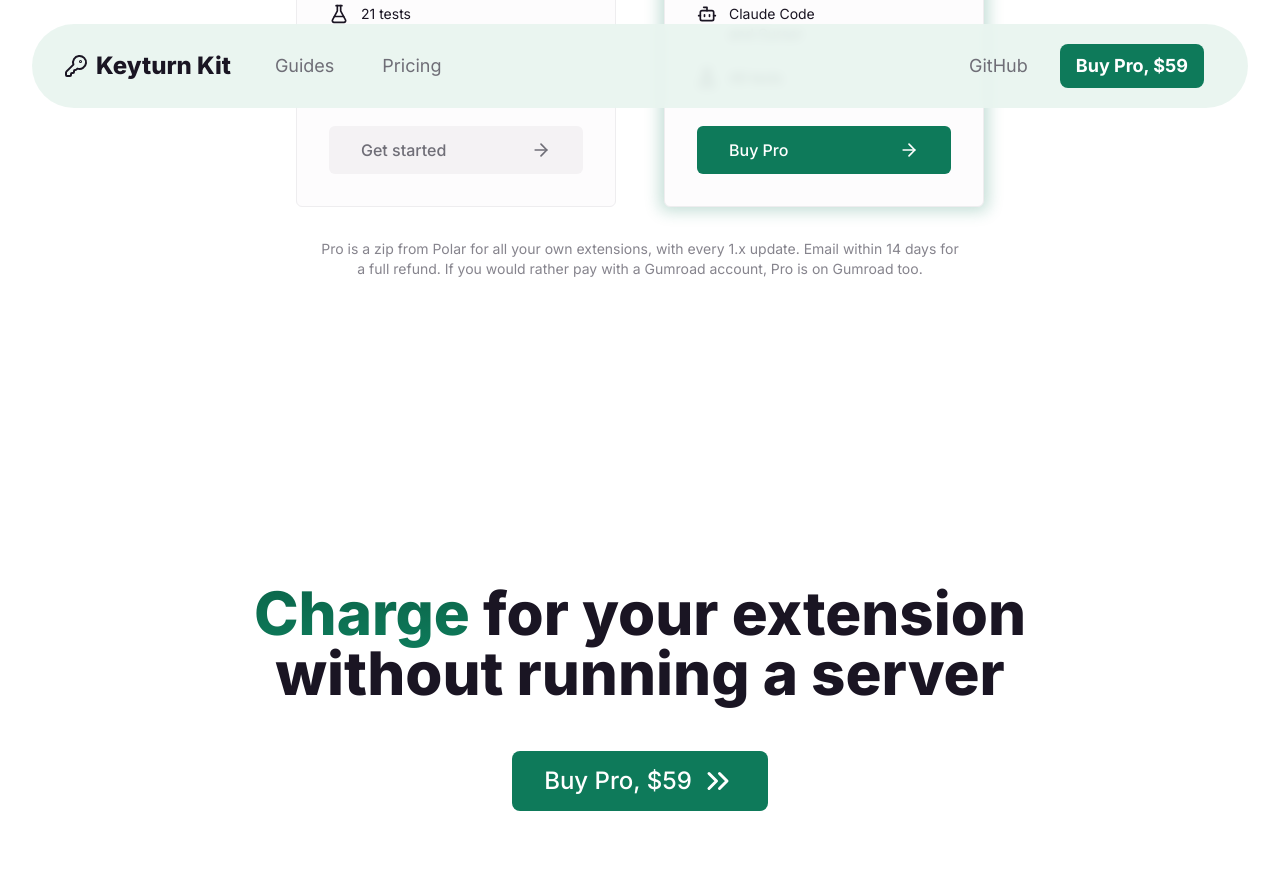
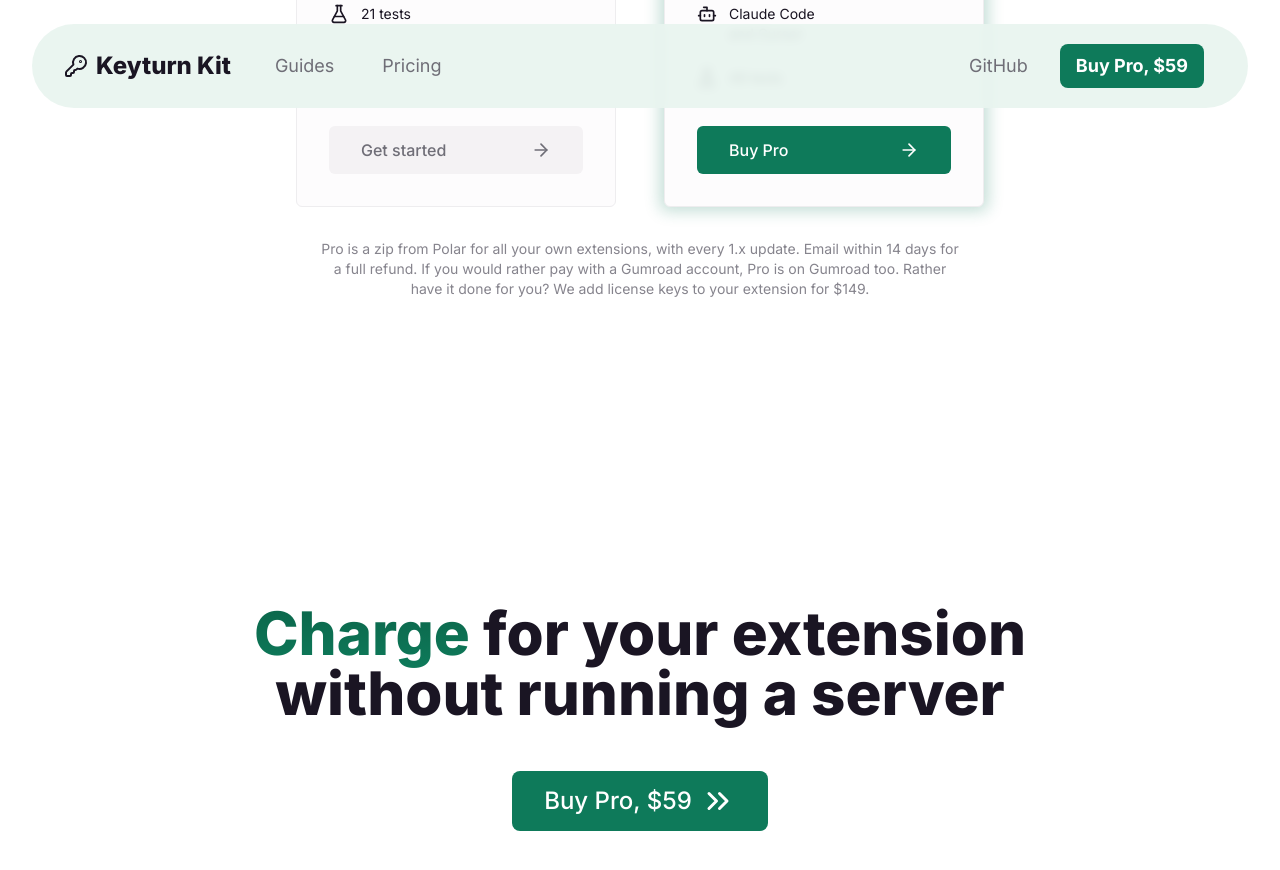
Before and after one commit to keyturnkit/keyturnkit.github.io, a Jekyll site: the page index.html, which Jekyll copies as it is, in a window 1280 px wide and 900 px high, scrolled down 6861 px. Shown: the top 870 px of the window. Built offline with Jekyll 4.4.1, drawn with Linux system fonts in a browser that asks for light colours.

Commit message:
Home: link the license setup service (V347)

```diff
--- a/index.html
+++ b/index.html
@@ -270,7 +270,7 @@
           </div>
         </div>
       </div>
-      <p class="plans-note">Pro is a zip from Polar for all your own extensions, with every 1.x update. Email within 14 days for a full refund. If you would rather pay with a Gumroad account, <a href="https://mamstudiohq.gumroad.com/l/hhecqu">Pro is on Gumroad too</a>.</p>
+      <p class="plans-note">Pro is a zip from Polar for all your own extensions, with every 1.x update. Email within 14 days for a full refund. If you would rather pay with a Gumroad account, <a href="https://mamstudiohq.gumroad.com/l/hhecqu">Pro is on Gumroad too</a>. Rather have it done for you? <a href="/license-setup/">We add license keys to your extension</a> for $149.</p>
     </div>
 
   </div>
@@ -311,6 +311,7 @@
           <a href="/guides/chrome-extension-free-trial/"><svg><use href="#i-file-text"/></svg>Free trial</a>
           <a href="/guides/extensionpay-alternative/"><svg><use href="#i-file-text"/></svg>ExtensionPay or license keys</a>
           <a href="/guides/pay-before-install-chrome-extension/"><svg><use href="#i-file-text"/></svg>Pay before install</a>
+          <a href="/license-setup/"><svg><use href="#i-file-text"/></svg>We set it up for you</a>
           <a href="/blog-import/"><svg><use href="#i-import"/></svg>Blog Import for Framer</a>
         </div>
       </div>
```
